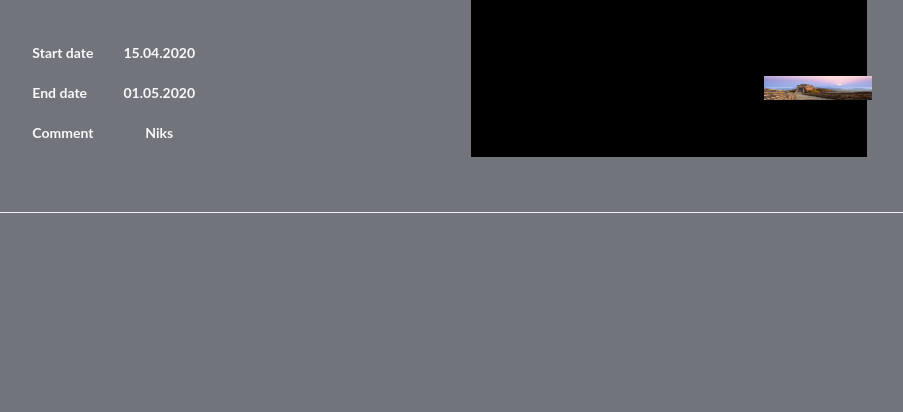
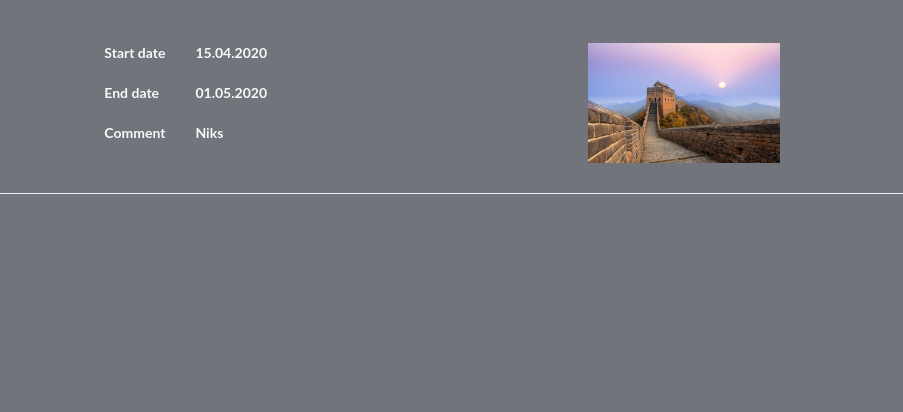
Before and after one commit to twan199/Attempt2, a Flask app: page / in a window 1280 px wide. Shown: the part 51-463 px from the top of the page, without its empty margins (198-1101 px from the left). Run offline with Flask 2, Linux system fonts and the light colour scheme; data comes from the database, SQL or seed files in the repository; both versions use the stored data as it was after the commit; parts of the project's set-up code (start-up, migrations or seed data) failed here and were passed over; some libraries are stand-ins or nearby versions.

Commit message:
Images display from database

```diff
--- a/app/static/css/style.css
+++ b/app/static/css/style.css
@@ -62,6 +62,7 @@ p.copyright {
 td,
 th {
   padding: 10px 15px;
+  text-align: left;
 }
 
 .alert-info {
@@ -134,7 +135,7 @@ th {
   font-size: 1em;
   position: relative;
   padding-top: 3%;
-  padding-bottom: 3%;
+  /* padding-bottom: 3%; */
   display: inline-block;
   width: 400px;
 }
@@ -145,10 +146,18 @@ th {
   position: relative;
   display: inline-block;
   vertical-align: top;
-  background-color: black;
-  padding-top: 5%;
-  padding-bottom: 5%;
-  padding-left: 20%;
+  padding-top: 3%;
+  /* padding-bottom: 3%; */
+  /* padding-left: 20%; */
+}
+
+.table-image-image {
+  position: relative;
+  height: 120px;
+  float: left;
+  /* max-width: 100%; */
+  /* height: auto; */
+  border: none;
 }
 
 .topnav {
--- a/app/templates/uploadedimages/index.html
+++ b/app/templates/uploadedimages/index.html
@@ -31,16 +31,9 @@
                 <th></th>
                 <td>
                   <img
-                    src="../../instance/images/68f21755dfe6face349998a7409c18d5/thumbnail.png"
-                    alt=""
-                    style="
-                      position: relative;
-                      left: 20px;
-                      top: 10px;
-                      width: 108px;
-                      height: 24px;
-                      border: none;
-                    "
+                    src="{{ url_for('uploadedimages.custom_static', filename=row[4].split('/')[-2] + '/thumbnail.png')}}"
+                    alt=" "
+                    class="table-image-image"
                   />
                 </td>
               </tr>
--- a/app/uploadedimages/views.py
+++ b/app/uploadedimages/views.py
@@ -1,10 +1,12 @@
 # app/uploadedimages/views.py
 
-from flask import render_template, jsonify
+from flask import render_template, jsonify, send_from_directory
 from . import uploadedimages
 from ..models import Imagedata, Imagedataschema
 from app import db
 import sqlite3
+import os
+from flask import current_app as app
 
 
 @uploadedimages.route('/')
@@ -26,3 +28,10 @@ def user_detail():
     data = Imagedata.query.all()
     result = [d.as_dict() for d in data]
     return jsonify(result=result)
+
+
+@uploadedimages.route('/images/<path:filename>')
+def custom_static(filename):
+    return send_from_directory(os.path.join(app.instance_path, 'images'),
+                               filename,
+                               conditional=True)
--- a/instance/config.py
+++ b/instance/config.py
@@ -2,5 +2,6 @@
 #    SECRET_KEY="powerful secretkey",
 #    WTF_CSRF_SECRET_KEY="a csrf secret key"
 #    )
+
 SQLALCHEMY_DATABASE_URI = 'sqlite:////mnt/c/Users/Bouts/Documents/Biogrund/attempt2test/Attempt2/instance/sqlalchemy_database.db'
 SQLALCHEMY_TRACK_MODIFICATIONS = False
--- a/run.py
+++ b/run.py
@@ -2,7 +2,8 @@ import os
 from app import create_app
 
 config_name = os.getenv('FLASK_CONFIG')
-app = create_app(config_name)
+myapp = create_app(config_name)
+myapp.app_context().push()
 
 if __name__ == '__main__':
-    app.run()
+    myapp.run()
```
Also changed, not shown: app/__init__.py (+11 -11 lines), app/newupload/views.py (+13 -1 lines), README.md, instance/images/ba6dacd2cd701a248d90448c50b0952f/thumbnail.png (added), instance/sqlalchemy_database.db, 2 other files.
